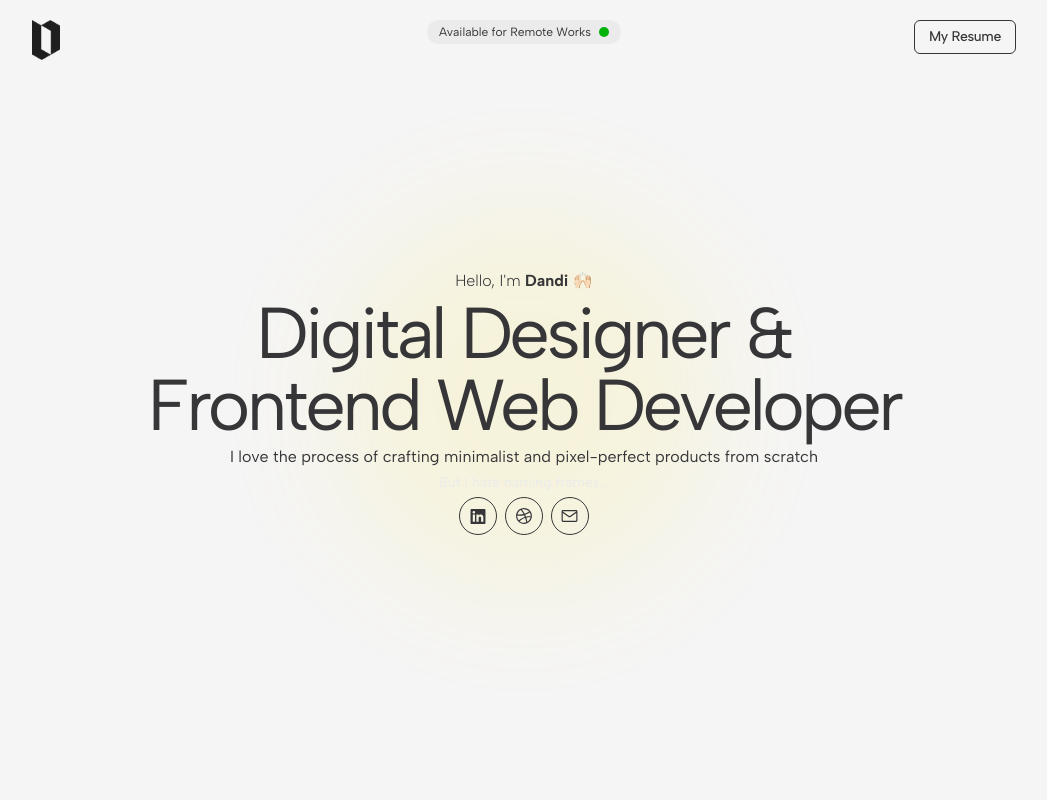
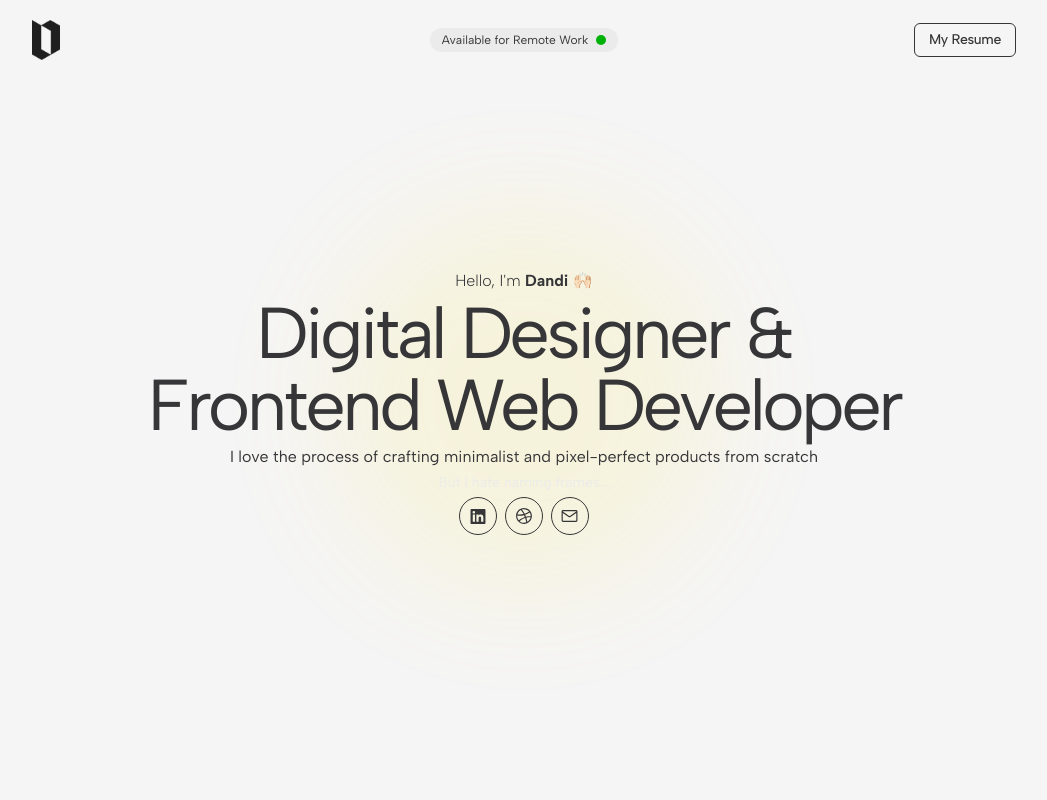
Before and after one commit to dandidaro/portfolio-v2, a website: page index.html in a window 1280 px wide. Shown: the top 800 px of the page, without its empty margins (116-1163 px from the left). Drawn offline with Linux system fonts and the light colour scheme; a web font is replaced by a local one.

Commit message:
v0.6.3
other responsive test for ios

```diff
--- a/index.html
+++ b/index.html
@@ -15,13 +15,13 @@
     <!-- SECTION 0 | HEADER -->
     <div class="container min-w-full lg:w-auto relative">
         <div class="container min-w-full lg:w-auto absolute">
-            <div class="flex flex-row p-5">
+            <div class="flex flex-row p-5 items-center">
                 <div class="basis-1/4 hidden sm:inline-block">
                     <a href="#"><img src="./assets/images/logo.png" class="max-h-10"></a>
                 </div>
-                <div class="basis-full sm:basis-2/4 place-items-center justify-center items-center">
+                <div class="flex basis-full sm:basis-2/4 justify-center h-fit">
                     <div class="flex flex-row items-center gap-2 text-xs bg-lightgray rounded-full px-3 py-1 w-fit">
-                        Available for Remote Works
+                        Available for Remote Work
                         <div class="w-2.5 h-2.5 bg-green rounded-full"></div>
                     </div>
                 </div>
```
Also changed, not shown: css/output.css.
